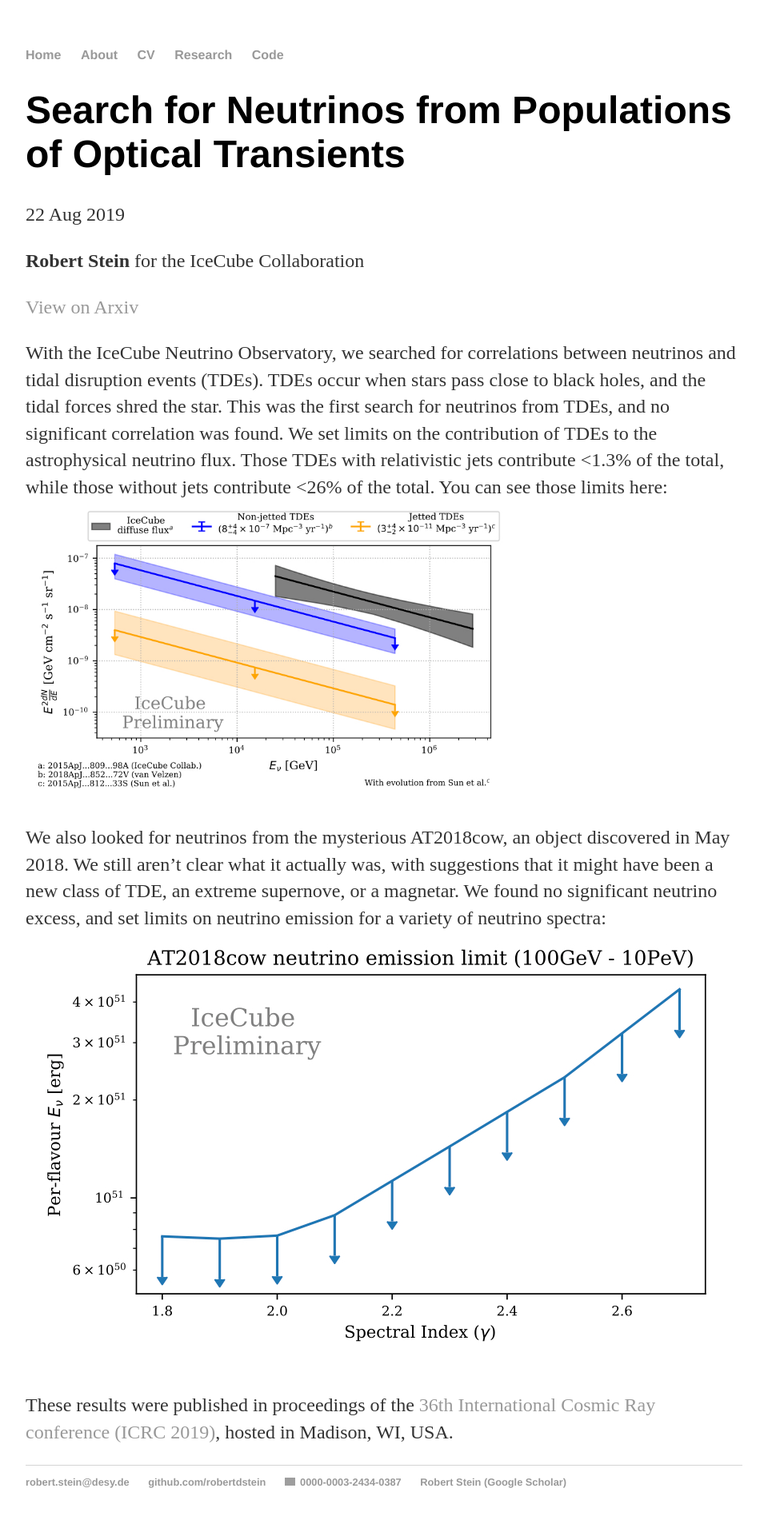
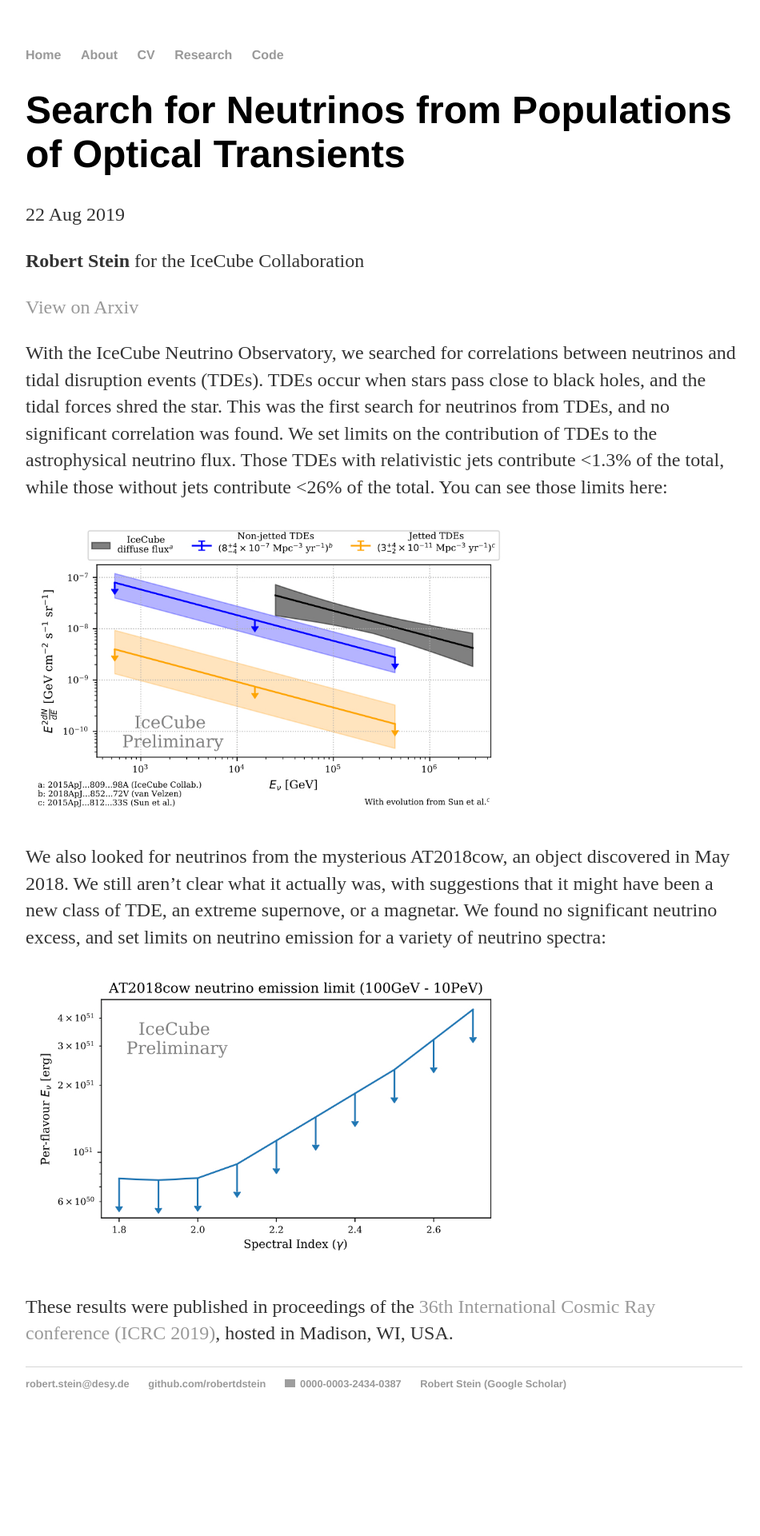
Before and after one commit to robertdstein/robertdstein.github.io, a Jekyll site: the page built from _posts/2019-08-22-icrc2019.md, in a window 1280 px wide. Shown: the whole page at 80% size, without its empty margins (160-1110 px from the left). Built offline with Jekyll 4.4.1, drawn with Linux system fonts in a browser that asks for light colours; after the commit the page ends 1798 px from its top, so only the background shows below that; grey boxes are pictures that could not be loaded.

Commit message:
resize plot 2

```diff
--- a/_posts/2019-08-22-population.md
+++ b/_posts/2019-08-22-icrc2019.md
@@ -9,10 +9,12 @@ With the IceCube Neutrino Observatory, we searched for correlations between neut
 TDEs occur when stars pass close to black holes, and the tidal forces shred the star.
 This was the first search for neutrinos from TDEs, and no significant correlation was found. We set limits on the contribution of TDEs to the astrophysical neutrino flux.
 Those TDEs with relativistic jets contribute <1.3% of the total, while those without jets contribute <26% of the total. You can see those limits here:
+
 <img src="/images/research/population/tde_limit.jpg" alt="TDE limits" style="float:center;width:600px;"/>
 
 We also looked for neutrinos from the mysterious AT2018cow, an object discovered in May 2018. We still aren't clear what it actually was, with suggestions that it might have been a new class of TDE, an extreme supernove, or a magnetar.
 We found no significant neutrino excess, and set limits on neutrino emission for a variety of neutrino spectra:
-![Limits on AT2018cow](/images/research/population/AT2018cow_limit_plot.jpg "Logo Title Text 1")
+
+<img src="/images/research/population/AT2018cow_limit_plot.jpg" alt="AT2018cow limits" style="float:center;width:600px;"/>
 
 These results were published in proceedings of the [36th International Cosmic Ray conference (ICRC 2019)](https://www.icrc2019.org/), hosted in Madison, WI, USA.
```
